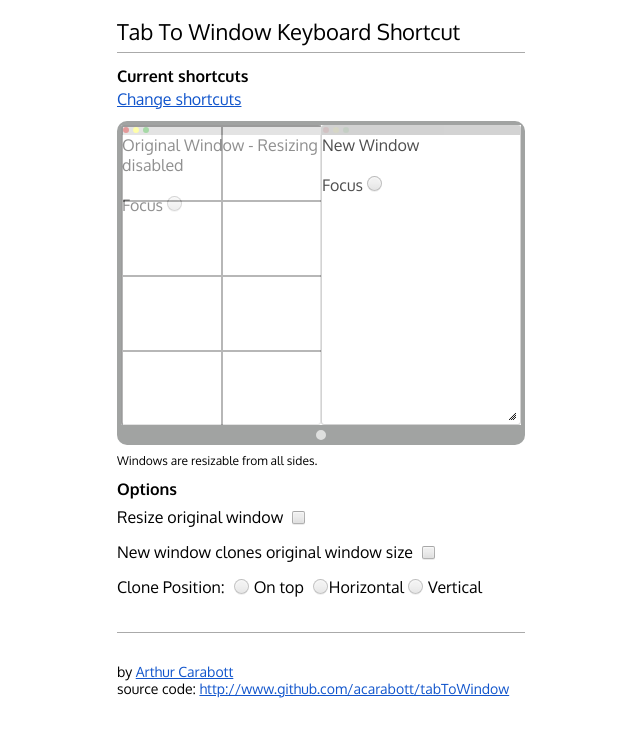
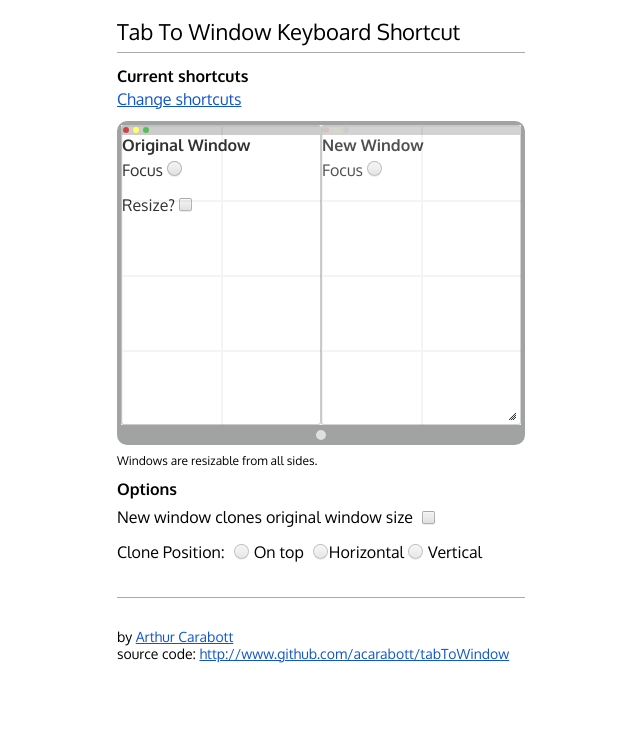
Before and after one commit to acarabott/tabToWindow, a browser extension: page options.html in a window 1280 px wide. Shown: the whole page, without its empty margins (319-959 px from the left). Drawn offline with Linux system fonts and the light colour scheme.

Commit message:
restyle resize control inside window

```diff
--- a/css/options.css
+++ b/css/options.css
@@ -172,11 +172,11 @@ ul {
 	border-radius:3px;
 }
 
-.focus-wrap {
-	margin-top: 20px;
+.inner-window h4 {
+	margin: 0 0 5px;
 }
 
-.focus-wrap label {
+.inner-window-controls label {
 	width: auto;
 }
 
--- a/js/options.js
+++ b/js/options.js
@@ -136,11 +136,9 @@
 		var checked = $input.prop('checked');
 		var enable =  enable_if_checked ? checked : !checked;
 		var action =  enable ? 'enable' : 'disable';
-		var opacity = enable ? 1.0 : 0.5;
 
 		$win.draggable(action);
 		$win.resizable(action);
-		$win.css('opacity', opacity);
 
 		if (enable) {
 			$hidden.hide();
@@ -171,7 +169,7 @@
 		var border_color = $('.inner-window').css('border-color');
 
 		$('.inner-window', $focused).css('opacity', 1.0);
-		$('.inner-window', $unfocused).css('opacity', 0.8);
+		$('.inner-window', $unfocused).css('opacity', 0.85);
 		$('.button', $focused).css('opacity', 1.0);
 		$('.button', $unfocused).css('opacity', 0.1);
 	}
--- a/options.html
+++ b/options.html
@@ -18,10 +18,13 @@
 				<div id="screen">
 					<div id="original" class="window ui-widget-content">
 						<div class="inner-window">
-							<div>Original Window<span class="hidden-info"> - Resizing disabled</span></div>
-							<div class=focus-wrap>
+							<h4>Original Window</h4>
+							<div class="inner-window-controls">
 								<label for="focus-original">Focus</label>
 								<input name="focus" type="radio" id="focus-original" class="focus-option">
+								<br>
+								<label for="resize-original">Resize?</label>
+								<input type="checkbox" id="resize-original">
 							</div>
 						</div>
 						<div class="button red"></div>
@@ -30,13 +33,13 @@
 					</div>
 					<div id="new" class="window ui-widget-content">
 						<div class="inner-window">
-							<div>New Window<span class="hidden-info"> - Clone enabled</span></div>
-							<div class=focus-wrap>
+							<h4>New Window</h4>
+							<div class="inner-window-controls">
 								<label for="focus-new">Focus</label>
 								<input name="focus" type="radio" id="focus-new" class="focus-option">
 							</div>
+							<div class="hidden-info">Cloning size</div>
 						</div>
-
 						<div class="button red"></div>
 						<div class="button yellow"></div>
 						<div class="button green"></div>
@@ -78,9 +81,6 @@
 			<p id="resize-note">Windows are resizable from all sides.</p>
 			<div id="checkboxes">
 				<h2>Options</h2>
-				<label for="resize-original">Resize original window</label>
-				<input type="checkbox" id="resize-original">
-				<br>
 				<label for="clone-original">New window clones original window size</label>
 				<input type="checkbox" id="clone-original">
 				<br>
```
